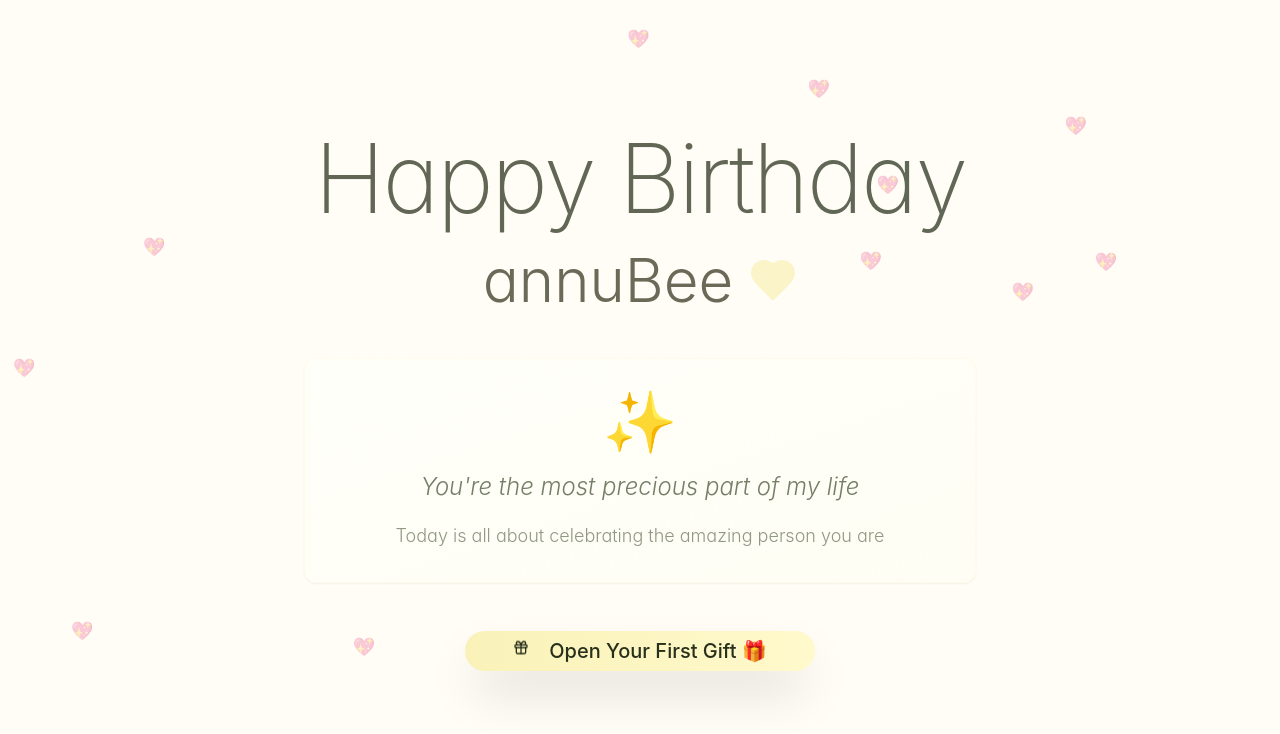
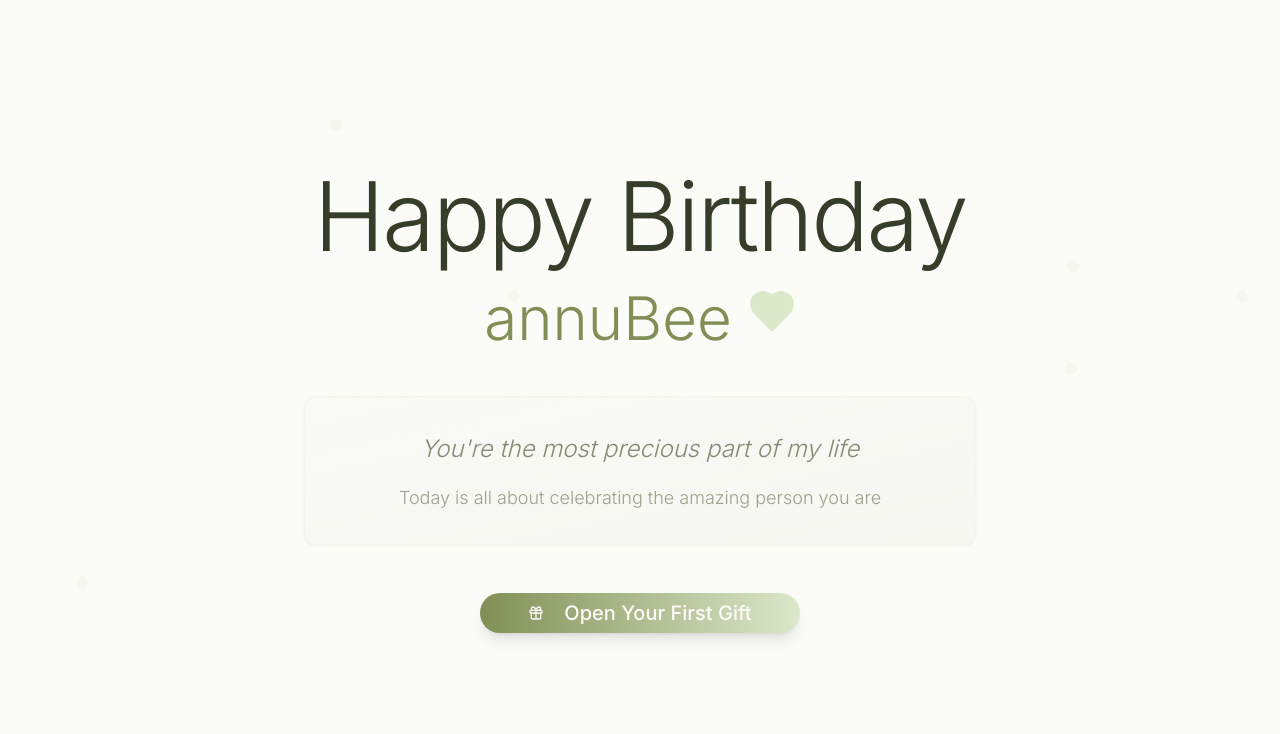
Before and after one commit to akashsundarr/annu-ui, a React (Vite) app: page /birthday-wish in a window 1280 px wide. Shown: the top 734 px of the page. Built offline with nearby package versions, Linux system fonts and the light colour scheme.

Commit message:
Refactor: Implement minimal aesthetic
Refactor the entire website to a clean, minimal aesthetic.
Remove unnecessary emojis, simplify text, and improve the overall UI.

```diff
--- a/index.html
+++ b/index.html
@@ -6,6 +6,9 @@
     <title>annubee-akashees-love-story</title>
     <meta name="description" content="Lovable Generated Project" />
     <meta name="author" content="Lovable" />
+    <link rel="preconnect" href="https://fonts.googleapis.com">
+    <link rel="preconnect" href="https://fonts.gstatic.com" crossorigin>
+    <link href="https://fonts.googleapis.com/css2?family=Inter:wght@300;400;500;600;700&display=swap" rel="stylesheet">
 
     <meta property="og:title" content="annubee-akashees-love-story" />
     <meta property="og:description" content="Lovable Generated Project" />
--- a/src/index.css
+++ b/src/index.css
@@ -5,26 +5,37 @@
 
 @layer base {
   :root {
-    --background: 48 100% 98%;
-    --foreground: 84 26% 15%;
-    --card: 60 100% 99%;
-    --card-foreground: 84 26% 15%;
-    --popover: 60 100% 99%;
-    --popover-foreground: 84 26% 15%;
-    --primary: 60 9% 38%;
-    --primary-foreground: 60 100% 98%;
-    --secondary: 53 100% 90%;
-    --secondary-foreground: 84 26% 15%;
-    --muted: 53 30% 95%;
-    --muted-foreground: 84 10% 45%;
-    --accent: 53 85% 85%;
-    --accent-foreground: 84 26% 15%;
-    --destructive: 0 84% 60%;
-    --destructive-foreground: 60 100% 98%;
-    --border: 53 30% 88%;
-    --input: 53 30% 88%;
-    --ring: 60 9% 38%;
+    --background: 60 30% 98%;
+    --foreground: 80 20% 20%;
+    --card: 60 20% 97%;
+    --card-foreground: 80 20% 25%;
+    --popover: 60 20% 97%;
+    --popover-foreground: 80 20% 25%;
+    --primary: 75 25% 45%;
+    --primary-foreground: 60 30% 98%;
+    --secondary: 85 30% 90%;
+    --secondary-foreground: 80 20% 25%;
+    --muted: 75 15% 94%;
+    --muted-foreground: 80 10% 50%;
+    --accent: 85 40% 85%;
+    --accent-foreground: 80 20% 25%;
+    --destructive: 0 60% 55%;
+    --destructive-foreground: 60 30% 98%;
+    --border: 75 20% 88%;
+    --input: 75 20% 88%;
+    --ring: 75 25% 45%;
     --radius: 0.75rem;
+
+    /* Custom olive/sage palette */
+    --olive-50: 75 30% 96%;
+    --olive-100: 75 25% 92%;
+    --olive-200: 75 20% 84%;
+    --olive-300: 75 18% 70%;
+    --olive-400: 75 20% 55%;
+    --olive-500: 75 25% 45%;
+    --sage-50: 85 25% 95%;
+    --sage-100: 85 20% 88%;
+    --sage-200: 85 18% 80%;
   }
 }
 
--- a/src/pages/BirthdayWish.tsx
+++ b/src/pages/BirthdayWish.tsx
@@ -24,21 +24,19 @@ const BirthdayWish = () => {
 
   return (
     <div className="min-h-screen flex items-center justify-center p-6 bg-background relative overflow-hidden">
-      {/* Floating Hearts Animation */}
-      <div className="absolute inset-0 pointer-events-none">
-        {[...Array(12)].map((_, i) => (
+      {/* Subtle floating elements */}
+      <div className="absolute inset-0 pointer-events-none opacity-20">
+        {[...Array(8)].map((_, i) => (
           <div
             key={i}
-            className="absolute text-pink-300 text-lg animate-bounce opacity-30"
+            className="absolute w-3 h-3 bg-accent rounded-full gentle-float"
             style={{
               left: `${Math.random() * 100}%`,
               top: `${Math.random() * 100}%`,
-              animationDelay: `${i * 0.3}s`,
-              animationDuration: '3s',
+              animationDelay: `${i * 0.6}s`,
+              animationDuration: '5s',
             }}
-          >
-            💖
-          </div>
+          />
         ))}
       </div>
 
@@ -46,14 +44,14 @@ const BirthdayWish = () => {
         {/* Main Birthday Message */}
         <div className={`space-y-8 ${showContent ? 'fade-in-minimal' : 'opacity-0'}`}>
           <div className="space-y-6">
-            <h1 className="text-6xl md:text-8xl font-extralight text-foreground tracking-tight animate-pulse">
+            <h1 className="text-6xl md:text-8xl font-extralight text-foreground tracking-tight">
               Happy Birthday
             </h1>
             <div className="flex items-center justify-center gap-4">
               <h2 className="text-4xl md:text-6xl font-light text-primary">
                 annuBee
               </h2>
-              <Heart className="w-12 h-12 text-accent gentle-float animate-pulse" fill="currentColor" />
+              <Heart className="w-12 h-12 text-accent gentle-float" fill="currentColor" />
             </div>
           </div>
         </div>
@@ -64,7 +62,6 @@ const BirthdayWish = () => {
             <Card className="minimal-card bg-gradient-to-br from-card to-accent/10 border-accent/20">
               <CardContent className="p-8">
                 <div className="space-y-4">
-                  <div className="text-6xl mb-4 gentle-float">✨</div>
                   <p className="text-2xl text-muted-foreground font-light leading-relaxed italic">
                     You're the most precious part of my life
                   </p>
@@ -82,10 +79,10 @@ const BirthdayWish = () => {
           <div className="scale-in-minimal">
             <Button
               onClick={() => navigate('/photo-gallery')}
-              className="bg-gradient-to-r from-accent to-secondary hover:from-accent/90 hover:to-secondary/90 text-accent-foreground px-12 py-4 text-xl font-medium rounded-full transition-all duration-300 hover:scale-105 shadow-2xl"
+              className="bg-gradient-to-r from-primary to-accent hover:from-primary/90 hover:to-accent/90 text-primary-foreground px-12 py-4 text-xl font-medium rounded-full transition-all duration-300 hover:scale-105 shadow-lg border-0"
             >
-              <Gift className="mr-3 w-6 h-6 gentle-float" />
-              Open Your First Gift 🎁
+              <Gift className="mr-3 w-6 h-6" />
+              Open Your First Gift
             </Button>
           </div>
         )}
--- a/src/pages/GiftBox.tsx
+++ b/src/pages/GiftBox.tsx
@@ -1,7 +1,7 @@
 
 import { useState, useEffect } from 'react';
 import { useNavigate } from 'react-router-dom';
-import { ArrowRight, Sparkles, Trophy } from 'lucide-react';
+import { ArrowRight, Sparkles, Trophy, Gift } from 'lucide-react';
 import { Button } from '@/components/ui/button';
 import { Card, CardContent } from '@/components/ui/card';
 import SpinWheelGame from '@/components/SpinWheelGame';
@@ -108,12 +108,14 @@ const GiftBox = () => {
         <FloatingHearts />
         <div className="max-w-md mx-auto text-center space-y-8 z-10">
           <div className="space-y-6 fade-in-minimal">
-            <div className="text-6xl gentle-float">🎁</div>
+            <div className="w-16 h-16 mx-auto bg-gradient-to-br from-primary to-accent rounded-2xl flex items-center justify-center gentle-float">
+              <Gift className="w-8 h-8 text-primary-foreground" />
+            </div>
             <h1 className="text-4xl font-light text-foreground mb-4">
               Your Gift Adventure Begins
             </h1>
             <p className="text-lg text-muted-foreground font-light leading-relaxed">
-              Play 6 magical games to unlock all your special gifts!
+              Play 6 magical games to unlock all your special gifts
             </p>
 
             {/* Gift Preview */}
@@ -130,10 +132,10 @@ const GiftBox = () => {
           <div className="scale-in-minimal">
             <Button
               onClick={() => setCurrentStep('spin-wheel')}
-              className="bg-gradient-to-r from-accent to-secondary hover:from-accent/90 hover:to-secondary/90 text-accent-foreground px-8 py-4 rounded-full text-lg font-medium transition-all duration-200 hover:scale-105 shadow-lg"
+              className="bg-gradient-to-r from-primary to-accent hover:from-primary/90 hover:to-accent/90 text-primary-foreground px-8 py-4 rounded-full text-lg font-medium transition-all duration-200 hover:scale-105 shadow-lg border-0"
             >
               <Sparkles className="mr-2 w-5 h-5" />
-              Start Playing! 🎮
+              Start Playing
             </Button>
           </div>
         </div>
@@ -167,9 +169,9 @@ const GiftBox = () => {
 
           <Button
             onClick={handleNextGame}
-            className="bg-gradient-to-r from-accent to-secondary hover:from-accent/90 hover:to-secondary/90 text-accent-foreground px-8 py-3 rounded-full font-medium transition-all duration-200 hover:scale-105 shadow-lg"
+            className="bg-gradient-to-r from-primary to-accent hover:from-primary/90 hover:to-accent/90 text-primary-foreground px-8 py-3 rounded-full font-medium transition-all duration-200 hover:scale-105 shadow-lg border-0"
           >
-            {isLastGift ? '🎉 See All Gifts!' : '🎮 Next Game'}
+            {isLastGift ? 'See All Gifts' : 'Next Game'}
             <ArrowRight className="ml-2 w-4 h-4" />
           </Button>
         </div>
@@ -182,32 +184,32 @@ const GiftBox = () => {
     return (
       <div className="min-h-screen flex items-center justify-center px-6 bg-background relative">
         <FloatingHearts />
-        {/* Celebration Stars */}
-        <div className="absolute inset-0 pointer-events-none">
-          {[...Array(15)].map((_, i) => (
+        {/* Subtle celebration particles */}
+        <div className="absolute inset-0 pointer-events-none opacity-40">
+          {[...Array(12)].map((_, i) => (
             <div
               key={i}
-              className="absolute text-yellow-300 text-3xl animate-pulse"
+              className="absolute w-2 h-2 bg-accent rounded-full animate-pulse"
               style={{
                 left: `${Math.random() * 100}%`,
                 top: `${Math.random() * 100}%`,
                 animationDelay: `${i * 0.3}s`,
-                animationDuration: '2s',
+                animationDuration: '3s',
               }}
-            >
-              ✨
-            </div>
+            />
           ))}
         </div>
 
         <div className="max-w-md mx-auto text-center space-y-8 z-10">
           <div className="space-y-6 fade-in-minimal">
-            <div className="text-8xl gentle-float">🎉</div>
+            <div className="w-20 h-20 mx-auto bg-gradient-to-br from-primary to-accent rounded-2xl flex items-center justify-center gentle-float">
+              <Gift className="w-10 h-10 text-primary-foreground" />
+            </div>
             <h1 className="text-4xl font-light text-foreground">
-              All Gifts Unlocked! 💌
+              All Gifts Unlocked
             </h1>
             <p className="text-lg text-muted-foreground font-light">
-              Amazing job completing all the games!
+              Amazing job completing all the games
             </p>
 
             {/* All Gifts Display */}
@@ -223,9 +225,9 @@ const GiftBox = () => {
 
           <Button
             onClick={() => navigate('/timeline')}
-            className="bg-gradient-to-r from-accent to-secondary hover:from-accent/90 hover:to-secondary/90 text-accent-foreground px-8 py-3 rounded-full font-medium transition-all duration-200 hover:scale-105 shadow-lg"
+            className="bg-gradient-to-r from-primary to-accent hover:from-primary/90 hover:to-accent/90 text-primary-foreground px-8 py-3 rounded-full font-medium transition-all duration-200 hover:scale-105 shadow-lg border-0"
           >
-            ❤️ Create Our Timeline
+            Create Our Timeline
             <ArrowRight className="ml-2 w-4 h-4" />
           </Button>
         </div>
--- a/src/pages/Index.tsx
+++ b/src/pages/Index.tsx
@@ -20,31 +20,29 @@ const Index = () => {
 
   return (
     <div className="min-h-screen flex items-center justify-center p-6 bg-background relative overflow-hidden">
-      {/* Floating Hearts Background */}
-      <div className="absolute inset-0 pointer-events-none">
-        {[...Array(6)].map((_, i) => (
+      {/* Subtle floating elements */}
+      <div className="absolute inset-0 pointer-events-none opacity-30">
+        {[...Array(4)].map((_, i) => (
           <div
             key={i}
-            className="absolute text-pink-300 text-2xl animate-pulse opacity-20"
+            className="absolute w-2 h-2 bg-accent rounded-full gentle-float"
             style={{
-              left: `${10 + (i * 15)}%`,
-              top: `${20 + (i % 3) * 25}%`,
-              animationDelay: `${i * 0.8}s`,
-              animationDuration: '4s',
+              left: `${15 + (i * 20)}%`,
+              top: `${25 + (i % 2) * 30}%`,
+              animationDelay: `${i * 1.2}s`,
+              animationDuration: '6s',
             }}
-          >
-            💕
-          </div>
+          />
         ))}
       </div>
 
       <div className={`w-full max-w-lg ${showContent ? 'fade-in-minimal' : 'opacity-0'}`}>
         <Card className="minimal-card p-8 text-center">
           <CardContent className="space-y-8 p-0">
-            {/* Animated Heart Icon */}
+            {/* Clean icon */}
             <div className="flex justify-center">
               <div className="w-20 h-20 rounded-full bg-gradient-to-br from-accent to-secondary flex items-center justify-center gentle-float">
-                <Heart className="w-10 h-10 text-primary animate-pulse" fill="currentColor" />
+                <Heart className="w-10 h-10 text-primary" fill="currentColor" />
               </div>
             </div>
 
@@ -52,10 +50,9 @@ const Index = () => {
             <div className="space-y-6">
               <h1 className="text-5xl font-light text-foreground tracking-tight flex items-center justify-center gap-3">
                 Hey Love
-                <Heart className="w-8 h-8 text-accent gentle-float" fill="currentColor" />
               </h1>
               <p className="text-xl text-muted-foreground font-light leading-relaxed">
-                I made something special just for you...
+                I made something special just for you
               </p>
               <p className="text-sm text-muted-foreground opacity-80">
                 A magical digital surprise to celebrate your special day
@@ -66,16 +63,16 @@ const Index = () => {
             <div className="pt-6">
               <Button
                 onClick={handleBeginSurprise}
-                className="w-full bg-gradient-to-r from-accent to-secondary hover:from-accent/90 hover:to-secondary/90 text-accent-foreground font-medium py-4 text-lg rounded-full transition-all duration-300 hover:scale-[1.02] shadow-lg"
+                className="w-full bg-gradient-to-r from-primary to-accent hover:from-primary/90 hover:to-accent/90 text-primary-foreground font-medium py-4 text-lg rounded-full transition-all duration-300 hover:scale-[1.02] shadow-lg border-0"
               >
                 <Sparkles className="mr-2 w-5 h-5" />
                 Begin the Surprise
               </Button>
             </div>
 
-            {/* Signature */}
+            {/* Simple signature */}
             <p className="text-xs text-muted-foreground/80 font-light pt-4">
-              With all my love, akashee 💛
+              With all my love, akashee
             </p>
           </CardContent>
         </Card>
--- a/src/pages/PhotoGallery.tsx
+++ b/src/pages/PhotoGallery.tsx
@@ -140,10 +140,10 @@ const PhotoGallery = () => {
       <div className="absolute bottom-8 left-1/2 transform -translate-x-1/2">
         <Button
           onClick={() => navigate('/gift-box')}
-          className="bg-gradient-to-r from-accent to-secondary hover:from-accent/90 hover:to-secondary/90 text-accent-foreground px-10 py-4 rounded-full font-medium text-lg transition-all duration-200 hover:scale-105 shadow-lg"
+          className="bg-gradient-to-r from-primary to-accent hover:from-primary/90 hover:to-accent/90 text-primary-foreground px-10 py-4 rounded-full font-medium text-lg transition-all duration-200 hover:scale-105 shadow-lg border-0"
         >
           <Gamepad2 className="mr-3 w-5 h-5" />
-          Let's Play Games! 🎮
+          Let's Play Games
         </Button>
       </div>
     </div>
--- a/src/pages/Timeline.tsx
+++ b/src/pages/Timeline.tsx
@@ -45,28 +45,28 @@ const Timeline = () => {
 
   return (
     <div className="min-h-screen py-12 px-6 bg-background relative overflow-hidden">
-      {/* Floating Hearts Background */}
-      <div className="absolute inset-0 pointer-events-none">
+      {/* Subtle floating elements */}
+      <div className="absolute inset-0 pointer-events-none opacity-20">
         {[...Array(6)].map((_, i) => (
           <div
             key={i}
-            className="absolute text-pink-200 text-xl animate-pulse opacity-20"
+            className="absolute w-3 h-3 bg-accent rounded-full gentle-float"
             style={{
               left: `${15 + (i * 15)}%`,
               top: `${20 + (i % 2) * 30}%`,
               animationDelay: `${i * 1.2}s`,
               animationDuration: '6s',
             }}
-          >
-            💕
-          </div>
+          />
         ))}
       </div>
 
       <div className="max-w-4xl mx-auto relative z-10">
         {/* Header */}
         <div className="text-center mb-16 fade-in-minimal">
-          <div className="text-6xl mb-6 gentle-float">💕</div>
+          <div className="w-16 h-16 mx-auto mb-6 bg-gradient-to-br from-primary to-accent rounded-2xl flex items-center justify-center gentle-float">
+            <Heart className="w-8 h-8 text-primary-foreground" fill="currentColor" />
+          </div>
           <h1 className="text-4xl font-light text-foreground mb-4">Our Love Timeline</h1>
           <p className="text-xl text-muted-foreground font-light leading-relaxed">
             Create your beautiful journey from the beginning to forever
@@ -77,7 +77,7 @@ const Timeline = () => {
             <Button
               onClick={addNewEntry}
               variant="outline"
-              className="border-primary text-primary hover:bg-primary hover:text-primary-foreground px-6 py-3 rounded-full"
+              className="border-primary text-primary hover:bg-primary hover:text-primary-foreground px-6 py-3 rounded-full transition-all duration-200"
             >
               <Plus className="mr-2 w-4 h-4" />
               Add Our Story
@@ -156,10 +156,10 @@ const Timeline = () => {
             </div>
             <Button
               onClick={addNewEntry}
-              className="bg-gradient-to-r from-accent to-secondary hover:from-accent/90 hover:to-secondary/90 text-accent-foreground px-8 py-4 rounded-full font-medium text-lg transition-all duration-200 hover:scale-105"
+              className="bg-gradient-to-r from-primary to-accent hover:from-primary/90 hover:to-accent/90 text-primary-foreground px-8 py-4 rounded-full font-medium text-lg transition-all duration-200 hover:scale-105 border-0"
             >
               <Plus className="mr-2 w-5 h-5" />
-              Start Our Timeline ❤️
+              Start Our Timeline
             </Button>
           </div>
         )}
@@ -169,7 +169,9 @@ const Timeline = () => {
           <div className="text-center mt-20 space-y-8">
             <Card className="minimal-card bg-gradient-to-br from-card to-accent/10 border-accent/20">
               <CardContent className="p-10">
-                <div className="text-6xl mb-6 gentle-float">💖</div>
+                <div className="w-16 h-16 mx-auto mb-6 bg-gradient-to-br from-primary to-accent rounded-2xl flex items-center justify-center gentle-float">
+                  <Heart className="w-8 h-8 text-primary-foreground" fill="currentColor" />
+                </div>
                 <h2 className="text-3xl font-light text-foreground mb-6">
                   Here's to forever, just you and me
                 </h2>
@@ -180,7 +182,7 @@ const Timeline = () => {
                 </p>
                 <div className="text-right">
                   <p className="text-lg text-primary font-medium">
-                    Forever yours, akashee 💛
+                    Forever yours, akashee
                   </p>
                 </div>
               </CardContent>
```
